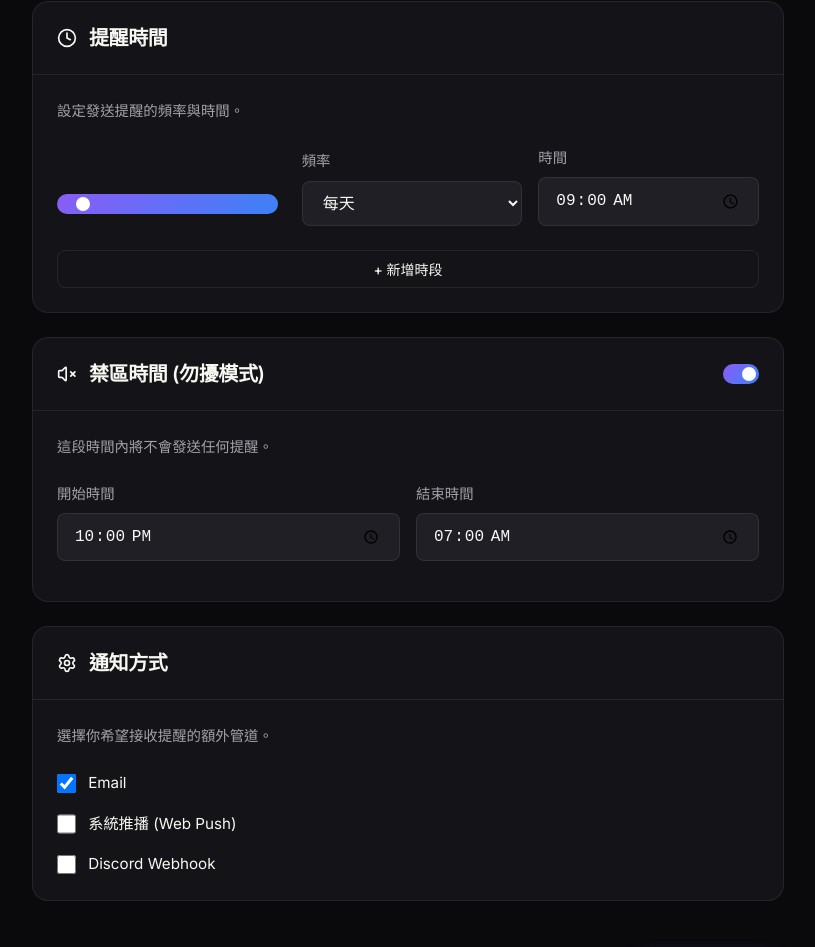
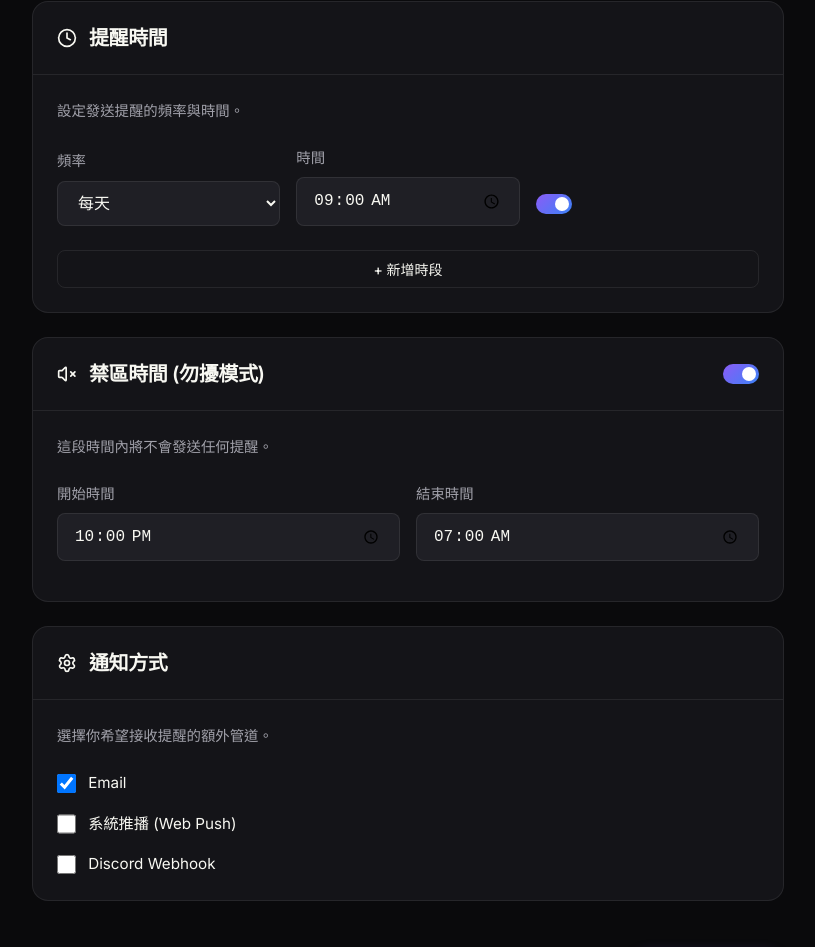
Before and after one commit to AkiLin030/notify-ai-pwa, a Next.js app in the folder frontend/: page /settings in a window 1280 px wide. Shown: the part 980-1927 px from the top of the page, without its empty margins (232-1047 px from the left). Built offline with nearby package versions, Linux system fonts and the light colour scheme; no server answers; sample sign-in values are in the browser's storage.

Commit message:
style: move slider to right side

```diff
--- a/frontend/src/app/settings/page.tsx
+++ b/frontend/src/app/settings/page.tsx
@@ -371,18 +371,6 @@ export default function SettingsPage() {
 
               {settings.schedules.map((schedule, idx) => (
                 <div key={idx} className={styles.flexRow} style={{ opacity: schedule.enabled === false ? 0.6 : 1, transition: "opacity 0.2s" }}>
-                  <label className={styles.switch} style={{ alignSelf: 'flex-end', marginBottom: '0.75rem', marginRight: '0.5rem' }}>
-                    <input
-                      type="checkbox"
-                      checked={schedule.enabled !== false}
-                      onChange={(e) => {
-                        const newSchedules = [...settings.schedules];
-                        newSchedules[idx].enabled = e.target.checked;
-                        setSettings({ ...settings, schedules: newSchedules });
-                      }}
-                    />
-                    <span className={styles.slider}></span>
-                  </label>
                   <div className={styles.inputGroup} style={{marginBottom: 0}}>
                     <label>頻率</label>
                     <select
@@ -417,6 +405,20 @@ export default function SettingsPage() {
                       />
                     </div>
                   )}
+                  <div style={{ alignSelf: 'flex-end', marginBottom: '0.75rem', display: 'flex', alignItems: 'center', gap: '0.5rem', marginLeft: 'auto' }}>
+                    <label className={styles.switch}>
+                      <input
+                        type="checkbox"
+                        checked={schedule.enabled !== false}
+                        onChange={(e) => {
+                          const newSchedules = [...settings.schedules];
+                          newSchedules[idx].enabled = e.target.checked;
+                          setSettings({ ...settings, schedules: newSchedules });
+                        }}
+                      />
+                      <span className={styles.slider}></span>
+                    </label>
+                  </div>
                   {settings.schedules.length > 1 && (
                     <button
                       className={styles.removeBtn}
```
